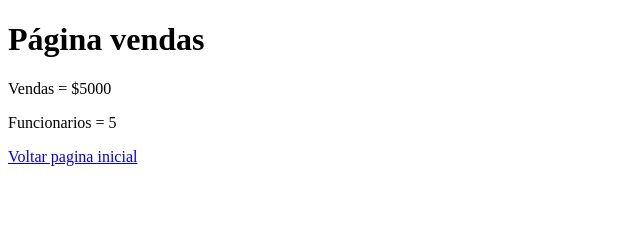
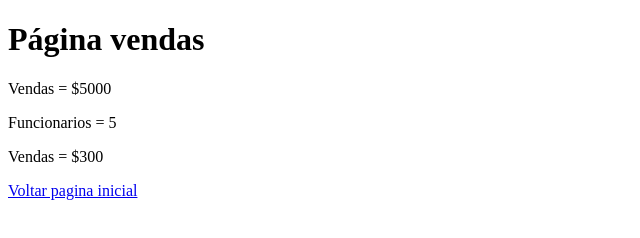
Before and after one commit to killuaxhunterx/estudosGitHub, a plain HTML site: page vendas.html in a window 1280 px wide. Shown: the whole page, without its empty margins (0-640 px from the left). Drawn offline with Linux system fonts and the light colour scheme.

Commit message:
Update in sales page

```diff
--- a/vendas.html
+++ b/vendas.html
@@ -9,6 +9,7 @@
     <h1>Página vendas</h1>
     <p>Vendas = $5000</p>
     <p>Funcionarios = 5</p>
+    <p>Vendas = $300</p>
     <a href="index.html">Voltar pagina inicial</a>
 </body>
 </html>
```
